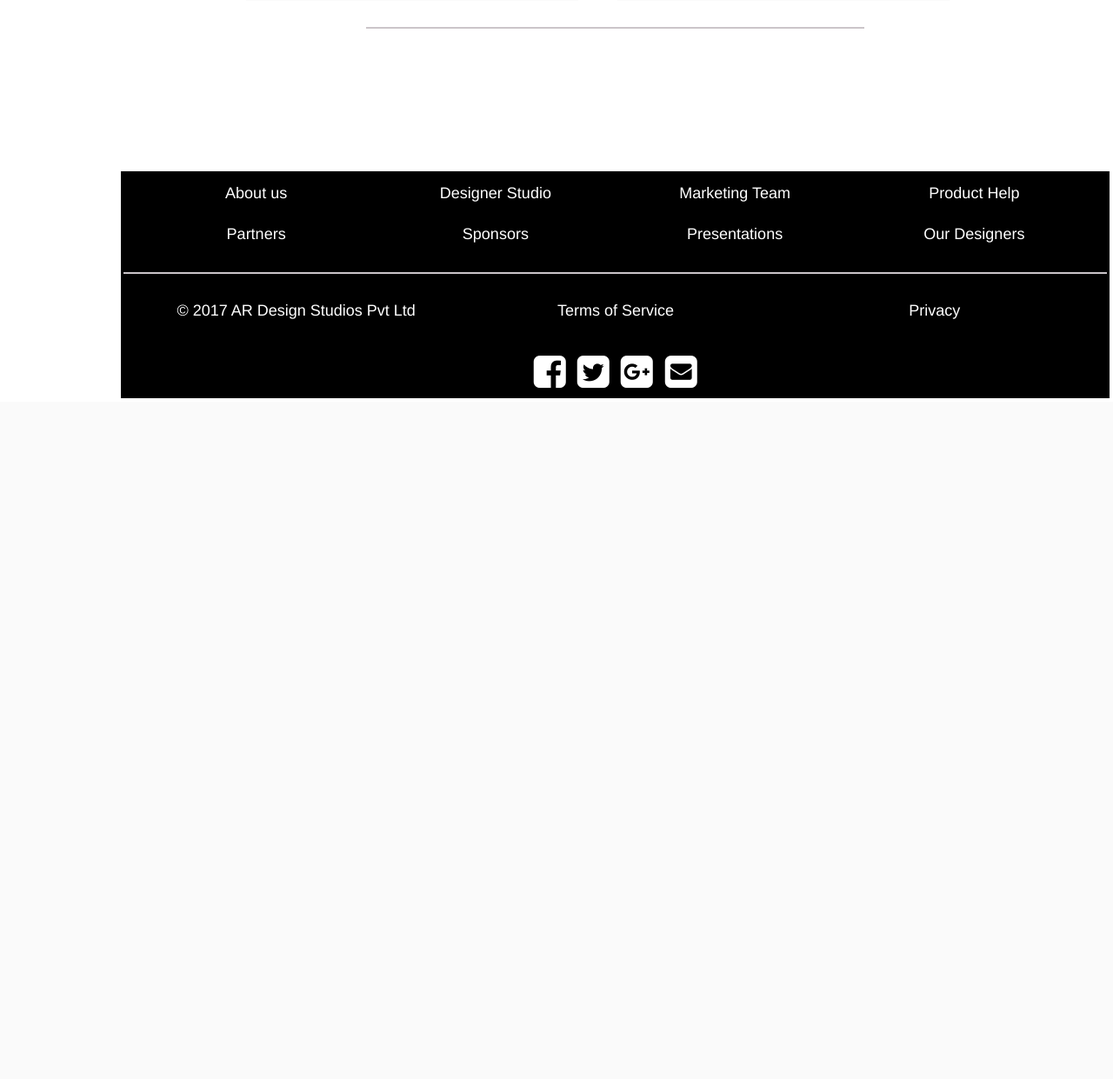
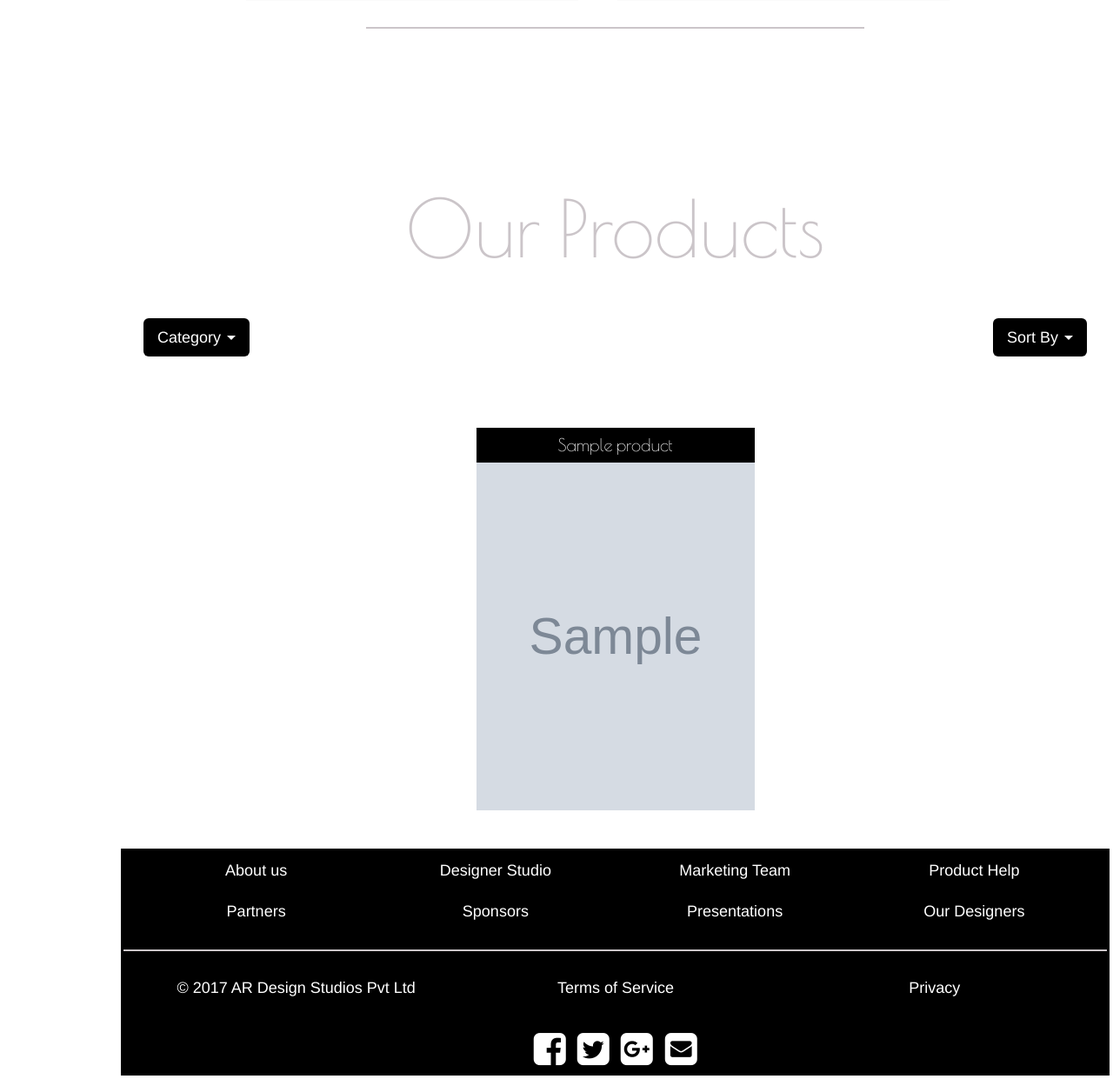
Before and after one commit to Raj-7799/AR-Shopping-Store, a PHP site: page / in a window 1280 px wide. Shown: the part 3348-4589 px from the top of the page at 87% size. Before the commit the page ends 3806 px from the top, so only its background shows below. Run offline with PHP 8.4, Linux system fonts and the light colour scheme; tables that the repository leaves empty or names only in its code hold one stand-in row (values such as "Sample post"); grey boxes marked "Sample" are stand-in pictures; some libraries are stand-ins or nearby versions.

Commit message:
update 10

```diff
--- a/Personal Website/functions/functions.php
+++ b/Personal Website/functions/functions.php
@@ -38,6 +38,7 @@ function display_new_arrival(){
   $query = mysqli_query($con,$display);
   while($row = mysqli_fetch_array($query)){
     if($i!=8){
+      $id = $row['id'];
       $title = $row['title'];
       $price = $row['price'];
       $cateogary_name = $row['cateogary'];
@@ -52,7 +53,7 @@ function display_new_arrival(){
           <div class="price-tag">
               <span class="price">price : <b>'.$price.' ₹</b></span>
               <div class="rate_button">
-                  <button type="button" class="btn btn-primary">Add to Cart</button>
+                  <button type="button" class="btn btn-primary"><a href="index.php?id='.$id.'">Add to Cart</a></button>
               </div>
           </div>
       </div>';
@@ -77,4 +78,32 @@ function log_out(){
   session_destroy();
   unset($_GET);
 }
+
+function display_products(){
+  global $con;
+  $i=0;
+  $display = "select * from products";
+  $query = mysqli_query($con,$display);
+  while($row = mysqli_fetch_array($query)){
+      $id = $row['id'];
+      $title = $row['title'];
+      $price = $row['price'];
+      $cateogary_name = $row['cateogary'];
+      $desc = $row['description'];
+      $keyword = $row['keyword'];
+      $image = $row['image'];
+      echo'<div class="col-xs-6  col-md-4  col-centered products">
+            <div class="product_title">
+              <span class="product_title_display">'.$title.'</span>
+            </div>
+          <img src="images/Products/'.$image.'" class="product_display">
+          <div class="price-tag">
+              <span class="price">price : <b>'.$price.' ₹</b></span>
+              <div class="rate_button">
+                  <button type="button" class="btn btn-primary"><a class="white" href="index.php?id='.$id.'">Add to Cart</a></button>
+              </div>
+          </div>
+      </div>';
+  }
+}
  ?>
--- a/Personal Website/index.php
+++ b/Personal Website/index.php
@@ -168,7 +168,7 @@
                   Plot No. U-15,J.V.P.D Scheme Vile Parle(W)<br>Mumbai - 400056<br>
                   <abbr title="Phone">
                       P:</abbr>
-                  (123) 456-7890
+                  +91-8879067799 / +91-9619631821
               </address>
               <address>
                   <strong>Full Name</strong><br>
@@ -178,7 +178,25 @@
           </div>
       </div>
   </div>
-
+  <div class="product_cat container-fluid">
+    <h1 class="title">Our Products</h1>
+    <div class="btn-group cateogary">
+         <button type="button" data-toggle="dropdown" class="btn-lg dropdown-toggle">Category <span class="caret"></span></button>
+         <ul class="dropdown-menu">
+             <li><a href="#">hello</a></li>
+         </ul>
+     </div>
+     <div class="btn-group sort">
+          <button type="button" data-toggle="dropdown" class="btn-lg dropdown-toggle">Sort By <span class="caret"></span></button>
+          <ul class="dropdown-menu">
+              <li><a href="#">hello</a></li>
+          </ul>
+      </div>
+     <br><br><br><br><br><br>
+     <div class="row row-centered">
+       <?php display_products(); ?>
+     </div>
+  </div>
     <footer class="foot container-fluid">
         <div class="text-center center-block">
             <div class="row">
--- a/Personal Website/styles/Style.css
+++ b/Personal Website/styles/Style.css
@@ -2,6 +2,7 @@ body{
   margin: 0;
   padding: 0;
 }
+
 
 .header-position{
   width : 135px;
@@ -480,3 +481,27 @@ font-size: 24px;
 .active{
   font-weight: bolder;
 }
+
+.cateogary{
+  font-size: 40px;
+  margin: 30px;
+  float: left;
+}
+
+.btn-lg{
+  color: white;
+  background-color: black;
+  border: none;
+  box-shadow: none;
+}
+
+.sort{
+  font-size: 40px;
+  margin: 30px;
+  float: right;
+}
+
+.white{
+  color: white;
+  text-decoration: none;
+}
```
Also changed, not shown: Personal Website/product.php (added).
